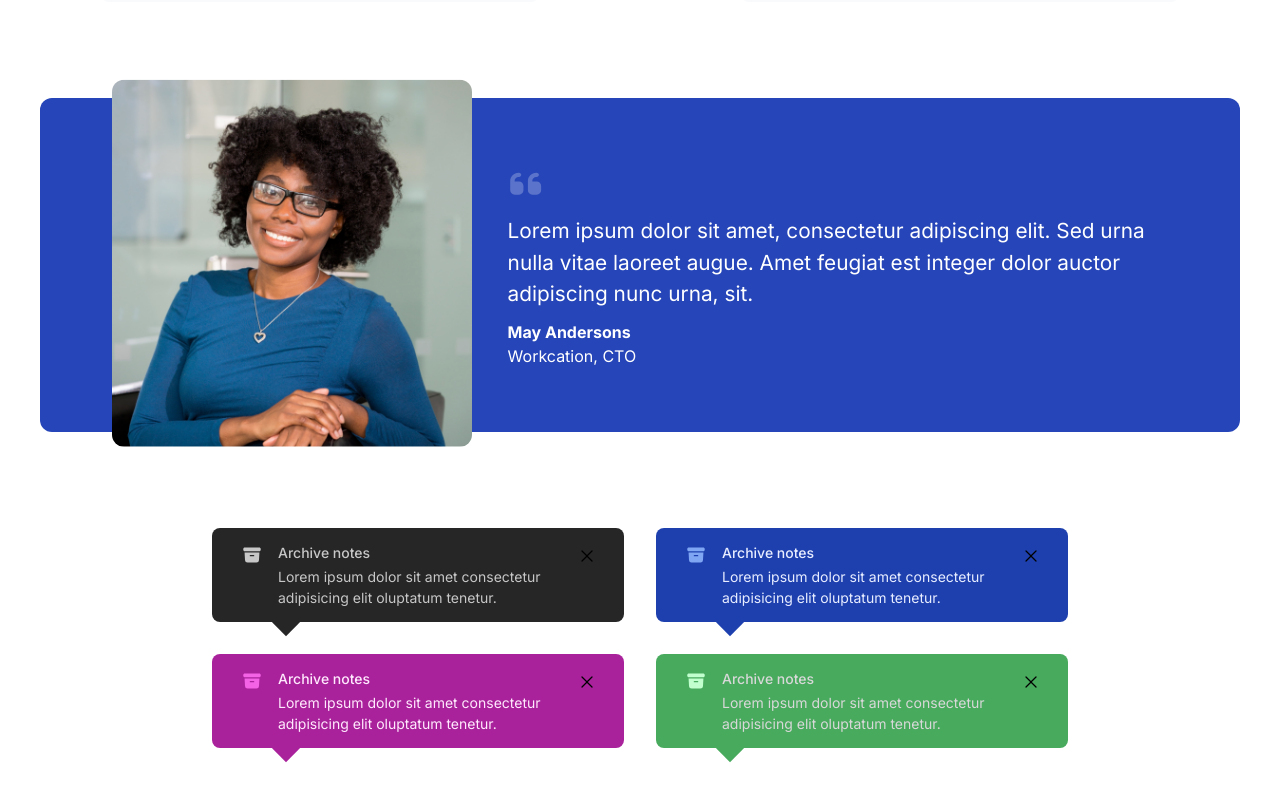
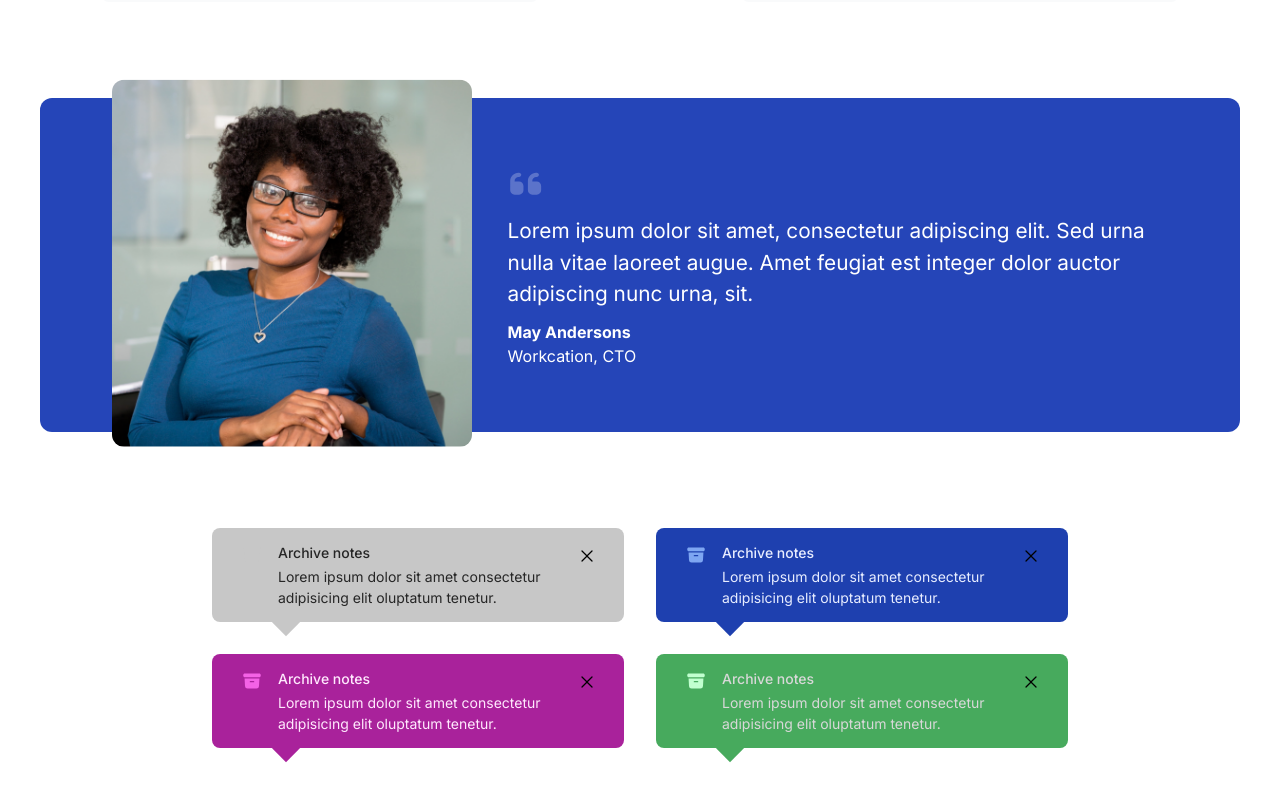
Before and after one commit to nils-n/react-components, a React (Vite) app: page / in a window 1280 px wide. Shown: the part 1196-1996 px from the top of the page. Built offline with nearby package versions, Linux system fonts and the light colour scheme.

Commit message:
use darkmode context in Tooltip component

```diff
--- a/src/App.css
+++ b/src/App.css
@@ -82,6 +82,11 @@
 }
 
 .black {
+  background: #c7c7c7;
+  color: #262626;
+}
+
+.dark .black {
   color: #c7c7c7;
   background: #262626;
 }
--- a/src/components/Tooltip/Tooltip.jsx
+++ b/src/components/Tooltip/Tooltip.jsx
@@ -2,6 +2,8 @@ import classNames from "classnames";
 import { HiXMark } from "react-icons/hi2";
 import { HiArchiveBox } from "react-icons/hi2";
 import { useState } from "react";
+import { useContext } from "react";
+import { DarkmodeContext } from "../../App";
 
 export default function Tooltip({
   title,
@@ -10,6 +12,7 @@ export default function Tooltip({
   darkmode = "light",
 }) {
   const [visible, setVisible] = useState(true);
+  const { darkMode } = useContext(DarkmodeContext);
 
   function dismissTooltip() {
     setVisible((prev) => !prev);
@@ -21,7 +24,7 @@ export default function Tooltip({
     darkblue: color === "darkblue",
     darkpurple: color === "darkpurple",
     darkgreen: color === "darkgreen",
-    dark: darkmode === "dark",
+    dark: (darkmode === darkMode) === "dark",
     hidden: !visible,
   });
 
```
